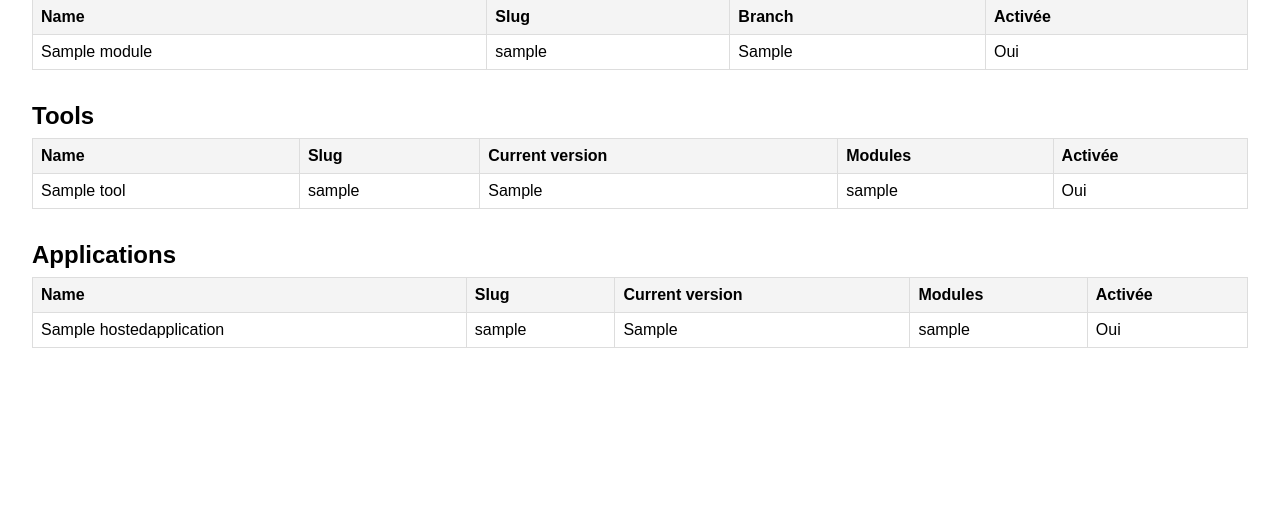
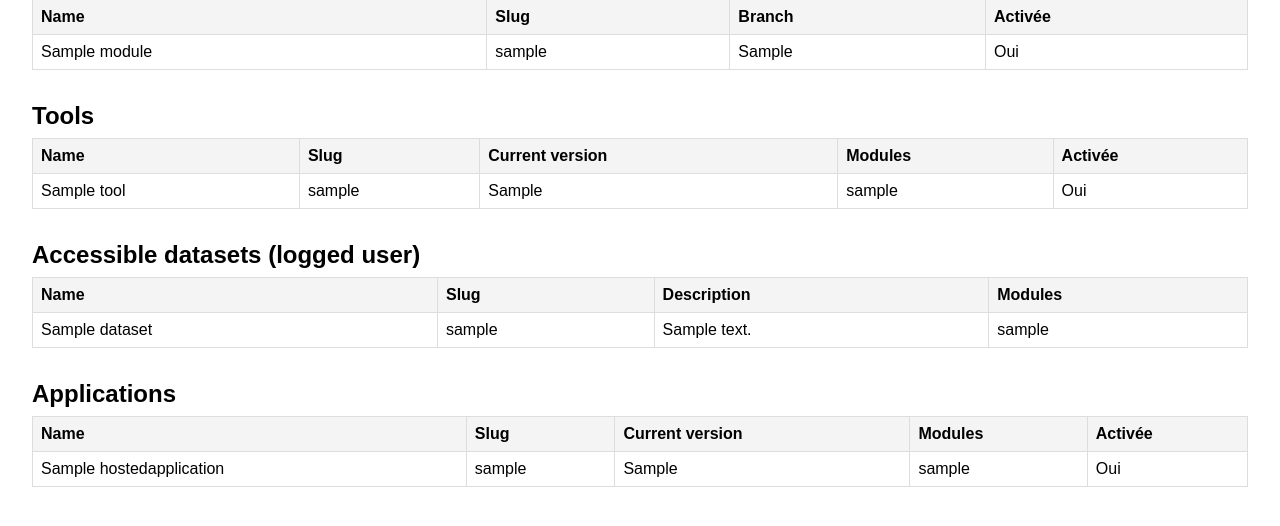
Before and after one commit to Smartappli/DEALHost, a Django app: template apps/hosting/templates/hosting/manage.html in a window 1280 px wide. Shown: the part 197-723 px from the top of the page. Run offline with Django 5.2, Linux system fonts and the light colour scheme; the template is opened without the code that fills it: values that come from a table or form of the project are taken from there, others are empty; tables that the repository leaves empty hold one stand-in row (values such as "Sample post").

Commit message:
Show accessible datasets for logged-in user on dashboard

```diff
--- a/apps/hosting/models.py
+++ b/apps/hosting/models.py
@@ -1,3 +1,4 @@
+from django.conf import settings
 from django.db import models
 from django.utils.translation import gettext_lazy as _
 
@@ -102,3 +103,23 @@ class ApplicationVersion(models.Model):
 
     def __str__(self) -> str:
         return f"{self.application.slug}@{self.version}"
+
+
+class Dataset(models.Model):
+    """Jeu de données accessible selon les droits utilisateur/groupe."""
+
+    name = models.CharField(max_length=120, unique=True)
+    slug = models.SlugField(max_length=120, unique=True)
+    description = models.TextField(blank=True)
+    modules = models.ManyToManyField(Module, related_name="datasets", blank=True)
+    users = models.ManyToManyField(settings.AUTH_USER_MODEL, related_name="datasets", blank=True)
+    groups = models.ManyToManyField("auth.Group", related_name="datasets", blank=True)
+    enabled = models.BooleanField(default=True)
+    created_at = models.DateTimeField(auto_now_add=True)
+
+    class Meta:
+        verbose_name = _("Dataset")
+        verbose_name_plural = _("Datasets")
+
+    def __str__(self) -> str:
+        return self.name
--- a/apps/hosting/templates/hosting/manage.html
+++ b/apps/hosting/templates/hosting/manage.html
@@ -72,6 +72,31 @@
       </tbody>
     </table>
 
+
+    <h2>{% trans "Accessible datasets (logged user)" %}</h2>
+    <table>
+      <thead>
+        <tr>
+          <th>{% trans "Name" %}</th>
+          <th>{% trans "Slug" %}</th>
+          <th>{% trans "Description" %}</th>
+          <th>{% trans "Modules" %}</th>
+        </tr>
+      </thead>
+      <tbody>
+        {% for dataset in datasets %}
+          <tr>
+            <td>{{ dataset.name }}</td>
+            <td>{{ dataset.slug }}</td>
+            <td>{{ dataset.description|default:"-" }}</td>
+            <td>{% for module in dataset.modules.all %}{{ module.slug }}{% if not forloop.last %}, {% endif %}{% empty %}-{% endfor %}</td>
+          </tr>
+        {% empty %}
+          <tr><td colspan="4">{% trans "No accessible datasets" %}</td></tr>
+        {% endfor %}
+      </tbody>
+    </table>
+
     <h2>{% trans "Applications" %}</h2>
     <table>
       <thead>
```
Also changed, not shown: apps/hosting/admin.py (+9 -1 lines), apps/hosting/views.py (+10 -2 lines), tests/test_hosting_dashboard_datasets.py (added, +36 -0 lines), README.md, apps/hosting/migrations/0004_dataset.py (added).
